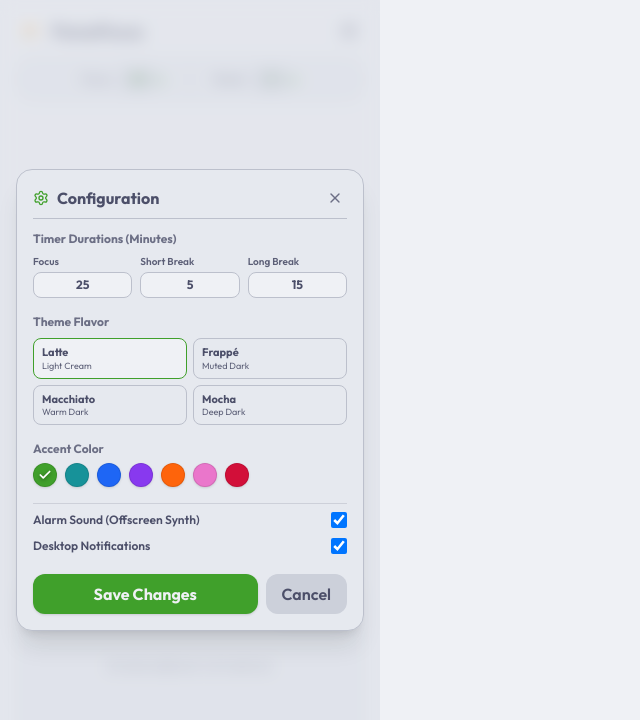
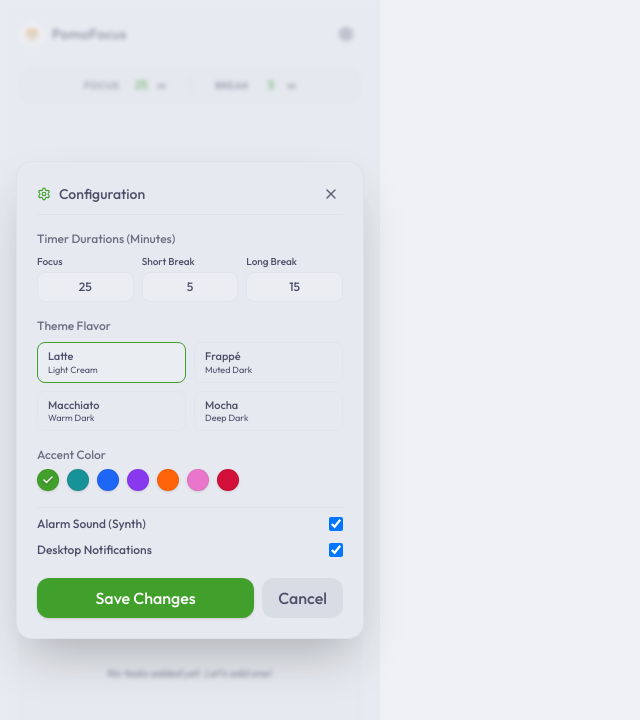
Before and after one commit to Zankcry/PomoTan, a React (Vite) app: page / in a window 1280 px wide. Both pictures are taken after a click on the button 349 px from the left and 31 px from the top of the page. Shown: the top 720 px of the page, without its empty margins (0-640 px from the left). Built offline with nearby package versions, Linux system fonts and the light colour scheme.

Commit message:
style(ui): refactor timer interface to a modern, minimalist design

```diff
--- a/src/App.tsx
+++ b/src/App.tsx
@@ -410,32 +410,32 @@ export default function App() {
 
   return (
     <div
-      className={`w-full min-h-screen ${themeFlavor} bg-base text-text flex flex-col p-4 select-none relative transition-colors duration-300`}
+      className={`w-full min-h-screen ${themeFlavor} bg-base text-text flex flex-col p-5 select-none relative transition-colors duration-300`}
       style={themeAccentStyle}
     >
       {/* Header */}
-      <header className="flex justify-between items-center mb-3">
+      <header className="flex justify-between items-center mb-5">
         <div className="flex items-center gap-2">
           <img
             src="icons/icon128.png"
             alt="PomoFocus Logo"
-            className="w-7 h-7 rounded-full shadow-sm object-cover"
+            className="w-6 h-6 rounded-full opacity-90 object-cover"
           />
-          <h1 className="font-bold text-[18px] tracking-tight text-text">PomoFocus</h1>
+          <h1 className="font-medium text-sm tracking-wide text-text/90">PomoFocus</h1>
         </div>
         <button
           onClick={openSettings}
-          className="p-1.5 rounded-full hover:bg-surface0 text-subtext0 hover:text-text transition-colors duration-200"
+          className="p-1.5 rounded-full hover:bg-surface0/50 text-subtext1 hover:text-text transition-colors duration-200"
         >
-          <SettingsIcon className="w-[18px] h-[18px]" />
+          <SettingsIcon className="w-[16px] h-[16px]" />
         </button>
       </header>
 
       {/* Dynamic Duration Customization (In One Line, Input Only) */}
-      <div className="bg-mantle rounded-2xl p-2.5 mb-4 border border-surface0 flex gap-6 text-xs font-semibold text-subtext0 items-center justify-center">
+      <div className="bg-mantle/40 rounded-xl px-4 py-2 mb-6 border border-surface0/30 flex gap-6 text-xs font-medium text-subtext1 items-center justify-center">
         <div className="flex items-center gap-2">
-          <span className="text-[11px] font-bold">Focus:</span>
-          <div className="flex items-center gap-0.5">
+          <span className="text-[10px] uppercase tracking-wider text-subtext2">Focus</span>
+          <div className="flex items-center">
             <input
               type="number"
               min="1"
@@ -451,18 +451,18 @@ export default function App() {
                   handleDurationChange('pomoTime', 1);
                 }
               }}
-              className="w-8 bg-surface0 border border-surface1 rounded text-center text-accent font-extrabold text-[11px] focus:outline-none focus:border-accent p-0.5"
+              className="w-7 bg-transparent border-b border-transparent focus:border-accent text-center text-accent font-medium text-xs focus:outline-none transition-all p-0"
               style={{ MozAppearance: 'textfield' }}
             />
-            <span className="text-[10px] font-extrabold text-accent">m</span>
+            <span className="text-[10px] text-subtext2 ml-0.5">m</span>
           </div>
         </div>
 
-        <div className="w-[1px] bg-surface1 self-stretch"></div>
+        <div className="w-[1px] bg-surface1/40 self-stretch"></div>
 
         <div className="flex items-center gap-2">
-          <span className="text-[11px] font-bold">Break:</span>
-          <div className="flex items-center gap-0.5">
+          <span className="text-[10px] uppercase tracking-wider text-subtext2">Break</span>
+          <div className="flex items-center">
             <input
               type="number"
               min="1"
@@ -478,35 +478,35 @@ export default function App() {
                   handleDurationChange('shortBreakTime', 1);
                 }
               }}
-              className="w-8 bg-surface0 border border-surface1 rounded text-center text-accent font-extrabold text-[11px] focus:outline-none focus:border-accent p-0.5"
+              className="w-7 bg-transparent border-b border-transparent focus:border-accent text-center text-accent font-medium text-xs focus:outline-none transition-all p-0"
               style={{ MozAppearance: 'textfield' }}
             />
-            <span className="text-[10px] font-extrabold text-accent">m</span>
+            <span className="text-[10px] text-subtext2 ml-0.5">m</span>
           </div>
         </div>
       </div>
 
       {/* Main Timer Display */}
-      <div className="flex flex-col items-center justify-center mb-5 flex-grow">
-        <div className="relative w-52 h-52 flex items-center justify-center">
+      <div className="flex flex-col items-center justify-center mb-6 flex-grow">
+        <div className="relative w-48 h-48 flex items-center justify-center">
           {/* Circular Progress SVG */}
           <svg className="w-full h-full transform -rotate-90">
             {/* Background Circle */}
             <circle
-              cx="104"
-              cy="104"
+              cx="96"
+              cy="96"
               r={radius}
-              className="stroke-surface1"
-              strokeWidth="6"
+              className="stroke-surface0/60"
+              strokeWidth="2.5"
               fill="transparent"
             />
             {/* Foreground Ring */}
             <circle
-              cx="104"
-              cy="104"
+              cx="96"
+              cy="96"
               r={radius}
-              className="stroke-accent transition-all duration-300 ease-out filter"
-              strokeWidth="7"
+              className="stroke-accent transition-all duration-300 ease-out"
+              strokeWidth="3.5"
               strokeDasharray={circumference}
               strokeDashoffset={strokeDashoffset}
               strokeLinecap="round"
@@ -516,29 +516,29 @@ export default function App() {
 
           {/* Large Time Text */}
           <div className="absolute flex flex-col items-center justify-center">
-            <span className="text-[38px] font-bold tracking-tight text-text tabular-nums leading-none">
+            <span className="text-[34px] font-light tracking-tight text-text/95 tabular-nums leading-none">
               {formatTime(timeLeft)}
             </span>
-            <span className="text-[10px] font-medium tracking-widest text-subtext0 uppercase mt-1">
+            <span className="text-[9px] font-medium tracking-[0.2em] text-subtext1 uppercase mt-2">
               {state.sessionType === 'pomo' ? 'Focusing' : 'Break Time'}
             </span>
           </div>
         </div>
 
         {/* Action Buttons */}
-        <div className="flex items-center gap-3 mt-4 w-full px-4">
+        <div className="flex items-center gap-3 mt-6 w-full px-6">
           <button
             onClick={toggleTimer}
-            className="flex-1 py-2.5 rounded-full bg-accent hover:bg-accent-hover text-base font-bold flex items-center justify-center gap-2 shadow-sm shadow-accent-glow active:scale-[0.98] transition-all duration-200"
+            className="flex-1 py-2 rounded-xl bg-accent/10 hover:bg-accent/15 text-accent font-medium text-xs flex items-center justify-center gap-1.5 active:scale-[0.98] transition-all duration-200"
           >
             {state.isRunning ? (
               <>
-                <Pause className="w-4 h-4 fill-current" />
+                <Pause className="w-3.5 h-3.5 fill-current" />
                 Pause
               </>
             ) : (
               <>
-                <Play className="w-4 h-4 fill-current" />
+                <Play className="w-3.5 h-3.5 fill-current" />
                 Start
               </>
             )}
@@ -546,7 +546,7 @@ export default function App() {
 
           <button
             onClick={skipTimer}
-            className="px-6 py-2.5 rounded-full bg-surface0 hover:bg-surface1 text-text font-semibold active:scale-[0.98] transition-all duration-200"
+            className="px-5 py-2 rounded-xl hover:bg-surface0/30 text-subtext1 hover:text-text font-medium text-xs active:scale-[0.98] transition-all duration-200"
           >
             Skip
           </button>
@@ -554,16 +554,16 @@ export default function App() {
       </div>
 
       {/* Tasks List */}
-      <div className="bg-mantle rounded-2xl p-3 flex-grow flex flex-col border border-surface0 max-h-[200px] overflow-hidden">
-        <div className="flex justify-between items-center mb-2 pb-1 border-b border-surface1">
-          <h2 className="font-bold text-sm text-text">Today's Tasks</h2>
+      <div className="bg-mantle/30 rounded-2xl p-4 flex-grow flex flex-col border border-surface0/30 max-h-[190px] overflow-hidden">
+        <div className="flex justify-between items-center mb-3 pb-1.5 border-b border-surface1/20">
+          <h2 className="font-medium text-xs text-subtext0">Today's Tasks</h2>
 
           {!isAddingTask && (
             <button
               onClick={() => setIsAddingTask(true)}
-              className="flex items-center gap-1 text-[11px] font-bold px-2 py-1 rounded-full bg-surface0 text-accent hover:bg-surface1 transition-all duration-200"
+              className="flex items-center gap-0.5 text-[10px] font-medium text-accent hover:opacity-80 transition-all duration-200"
             >
-              <Plus className="w-3 h-3" />
+              <Plus className="w-3.5 h-3.5" />
               Add task
             </button>
           )}
@@ -571,26 +571,26 @@ export default function App() {
 
         {/* Task Form inline */}
         {isAddingTask && (
-          <form onSubmit={handleAddTask} className="flex gap-2 mb-2 items-center">
+          <form onSubmit={handleAddTask} className="flex gap-2 mb-2 items-center animate-in fade-in slide-in-from-top-1 duration-200">
             <input
               type="text"
               placeholder="What are you working on?"
               value={newTaskText}
               onChange={(e) => setNewTaskText(e.target.value)}
-              className="flex-grow text-xs px-2.5 py-1.5 rounded-lg bg-base text-text placeholder-subtext1 border border-surface1 focus:outline-none focus:border-accent"
+              className="flex-grow text-xs px-2.5 py-1.5 rounded-lg bg-base/50 text-text placeholder-subtext2 border border-surface1/20 focus:outline-none focus:border-accent"
               autoFocus
             />
             <div className="flex gap-1">
               <button
                 type="submit"
-                className="p-1.5 rounded-lg bg-accent text-base hover:opacity-90"
+                className="p-1.5 rounded-lg bg-accent/20 text-accent hover:bg-accent/30"
               >
                 <Check className="w-3.5 h-3.5" />
               </button>
               <button
                 type="button"
                 onClick={() => setIsAddingTask(false)}
-                className="p-1.5 rounded-lg bg-surface1 text-text hover:bg-surface2"
+                className="p-1.5 rounded-lg bg-surface1/20 text-subtext1 hover:bg-surface2/20"
               >
                 <X className="w-3.5 h-3.5" />
               </button>
@@ -601,34 +601,34 @@ export default function App() {
         {/* Tasks List container */}
         <div className="overflow-y-auto flex-grow text-xs space-y-1.5 pr-0.5">
           {tasks.length === 0 ? (
-            <div className="text-center text-subtext1 py-6 italic text-[11px]">
+            <div className="text-center text-subtext2 py-6 italic text-[11px]">
               No tasks added yet. Let's add one!
             </div>
           ) : (
             tasks.map((task, index) => (
               <div
                 key={task.id}
-                className="group flex items-center justify-between p-2 rounded-xl bg-base border border-surface0 hover:border-surface2 transition-all duration-200"
+                className="group flex items-center justify-between p-2 rounded-xl bg-surface0/20 border border-transparent hover:border-surface1/25 hover:bg-surface0/35 transition-all duration-200"
               >
                 <div
                   onClick={() => toggleTask(task.id)}
-                  className="flex items-center gap-2 cursor-pointer flex-grow min-w-0"
+                  className="flex items-center gap-2.5 cursor-pointer flex-grow min-w-0"
                 >
-                  <span className="text-subtext1 font-bold">{index + 1}.</span>
-                  <button className="text-accent flex-shrink-0 transition-transform duration-200 hover:scale-110">
+                  <span className="text-subtext2 font-medium">{index + 1}.</span>
+                  <button className="text-accent flex-shrink-0 transition-transform duration-200 hover:scale-105">
                     {task.completed ? (
-                      <CheckSquare className="w-4 h-4 fill-accent/10" />
+                      <CheckSquare className="w-3.5 h-3.5 fill-accent/10" />
                     ) : (
-                      <Square className="w-4 h-4" />
+                      <Square className="w-3.5 h-3.5" />
                     )}
                   </button>
-                  <span className={`truncate ${task.completed ? 'line-through text-subtext1' : 'text-text font-medium'}`}>
+                  <span className={`truncate ${task.completed ? 'line-through text-subtext2 font-light' : 'text-text font-medium'}`}>
                     {task.text}
                   </span>
                 </div>
                 <button
                   onClick={() => deleteTask(task.id)}
-                  className="opacity-0 group-hover:opacity-100 p-1 rounded-md text-red hover:bg-surface0 hover:text-red transition-all duration-200 flex-shrink-0"
+                  className="opacity-0 group-hover:opacity-100 p-1 rounded-md text-red hover:bg-red/10 hover:text-red transition-all duration-200 flex-shrink-0"
                 >
                   <Trash2 className="w-3.5 h-3.5" />
                 </button>
@@ -639,7 +639,7 @@ export default function App() {
 
         {/* Completed footer */}
         {tasks.length > 0 && (
-          <div className="text-center text-[10px] font-bold text-subtext1 mt-2 pt-1.5 border-t border-surface1/60">
+          <div className="text-center text-[9px] font-medium text-subtext2 mt-2 pt-2 border-t border-surface1/10">
             Today: {tasks.filter(t => t.completed).length} of {tasks.length} Completed
           </div>
         )}
@@ -647,18 +647,18 @@ export default function App() {
 
       {/* Settings Modal */}
       {isSettingsOpen && (
-        <div className="absolute inset-0 bg-crust/60 backdrop-blur-sm z-50 flex items-center justify-center p-4">
-          <div className="bg-mantle border border-surface1 rounded-2xl w-full max-h-[90%] overflow-y-auto flex flex-col p-4 shadow-xl animate-in fade-in zoom-in-95 duration-200">
+        <div className="absolute inset-0 bg-crust/40 backdrop-blur-[2px] z-50 flex items-center justify-center p-4">
+          <div className="bg-mantle border border-surface1/20 rounded-2xl w-full max-h-[90%] overflow-y-auto flex flex-col p-5 shadow-2xl animate-in fade-in zoom-in-95 duration-200">
 
             {/* Modal Header */}
-            <div className="flex justify-between items-center mb-3 pb-2 border-b border-surface1">
-              <h3 className="font-bold text-base text-text flex items-center gap-2">
-                <SettingsIcon className="w-4 h-4 text-accent" />
+            <div className="flex justify-between items-center mb-4 pb-2 border-b border-surface1/20">
+              <h3 className="font-medium text-sm text-text flex items-center gap-2">
+                <SettingsIcon className="w-3.5 h-3.5 text-accent" />
                 Configuration
               </h3>
               <button
                 onClick={() => setIsSettingsOpen(false)}
-                className="p-1 rounded-md text-subtext0 hover:bg-surface0 hover:text-text"
+                className="p-1 rounded-md text-subtext1 hover:bg-surface0/50 hover:text-text"
               >
                 <X className="w-4 h-4" />
               </button>
@@ -669,39 +669,39 @@ export default function App() {
 
               {/* Duration Settings */}
               <div>
-                <h4 className="font-bold text-subtext0 mb-2">Timer Durations (Minutes)</h4>
+                <h4 className="font-medium text-subtext0 mb-2">Timer Durations (Minutes)</h4>
                 <div className="grid grid-cols-3 gap-2">
                   <div>
-                    <label className="block text-[10px] text-subtext1 mb-1 font-semibold">Focus</label>
+                    <label className="block text-[10px] text-subtext2 mb-1 font-medium">Focus</label>
                     <input
                       type="number"
                       min="1"
                       max="120"
                       value={formPomo}
                       onChange={(e) => setFormPomo(parseInt(e.target.value) || 25)}
-                      className="w-full bg-base border border-surface1 rounded-lg px-2 py-1 focus:outline-none focus:border-accent text-center text-text font-bold"
+                      className="w-full bg-base/50 border border-surface1/20 rounded-lg px-2 py-1.5 focus:outline-none focus:border-accent text-center text-text font-medium"
                     />
                   </div>
                   <div>
-                    <label className="block text-[10px] text-subtext1 mb-1 font-semibold">Short Break</label>
+                    <label className="block text-[10px] text-subtext2 mb-1 font-medium">Short Break</label>
                     <input
                       type="number"
                       min="1"
                       max="60"
                       value={formShort}
                       onChange={(e) => setFormShort(parseInt(e.target.value) || 5)}
-                      className="w-full bg-base border border-surface1 rounded-lg px-2 py-1 focus:outline-none focus:border-accent text-center text-text font-bold"
+                      className="w-full bg-base/50 border border-surface1/20 rounded-lg px-2 py-1.5 focus:outline-none focus:border-accent text-center text-text font-medium"
                     />
                   </div>
                   <div>
-                    <label className="block text-[10px] text-subtext1 mb-1 font-semibold">Long Break</label>
+                    <label className="block text-[10px] text-subtext2 mb-1 font-medium">Long Break</label>
                     <input
                       type="number"
                       min="1"
                       max="60"
                       value={formLong}
                       onChange={(e) => setFormLong(parseInt(e.target.value) || 15)}
-                      className="w-full bg-base border border-surface1 rounded-lg px-2 py-1 focus:outline-none focus:border-accent text-center text-text font-bold"
+                      className="w-full bg-base/50 border border-surface1/20 rounded-lg px-2 py-1.5 focus:outline-none focus:border-accent text-center text-text font-medium"
                     />
                   </div>
                 </div>
@@ -709,17 +709,17 @@ export default function App() {
 
               {/* Theme Settings (Catppuccin Flavor) */}
               <div>
-                <h4 className="font-bold text-subtext0 mb-2">Theme Flavor</h4>
-                <div className="grid grid-cols-2 gap-1.5">
+                <h4 className="font-medium text-subtext0 mb-2">Theme Flavor</h4>
+                <div className="grid grid-cols-2 gap-2">
                   {FLAVORS.map(flavor => (
                     <button
                       key={flavor.id}
                       type="button"
                       onClick={() => setThemeFlavor(flavor.id)}
-                      className={`py-1.5 px-2 rounded-lg border text-left flex flex-col justify-center transition-all ${themeFlavor === flavor.id ? 'border-accent bg-base' : 'border-surface1 hover:bg-surface0'}`}
+                      className={`py-1.5 px-2.5 rounded-lg border text-left flex flex-col justify-center transition-all ${themeFlavor === flavor.id ? 'border-accent bg-base/50' : 'border-surface1/10 hover:bg-surface0/30'}`}
                     >
-                      <span className="font-bold text-[11px]">{flavor.name}</span>
-                      <span className="text-[9px] text-subtext1">{flavor.desc}</span>
+                      <span className="font-medium text-[11px]">{flavor.name}</span>
+                      <span className="text-[9px] text-subtext2">{flavor.desc}</span>
                     </button>
                   ))}
                 </div>
@@ -727,7 +727,7 @@ export default function App() {
 
               {/* Accent Color picker */}
               <div>
-                <h4 className="font-bold text-subtext0 mb-1.5">Accent Color</h4>
+                <h4 className="font-medium text-subtext0 mb-1.5">Accent Color</h4>
                 <div className="flex gap-2 flex-wrap">
                   {ACCENTS.map(acc => (
                     <button
@@ -736,10 +736,10 @@ export default function App() {
                       onClick={() => setThemeAccent(acc.id)}
                       title={acc.name}
                       style={{ backgroundColor: acc.color }}
-                      className={`w-6 h-6 rounded-full relative transition-all duration-200 hover:scale-110 shadow-sm border border-black/10 flex items-center justify-center`}
+                      className={`w-5.5 h-5.5 rounded-full relative transition-all duration-200 hover:scale-110 shadow-sm border border-black/5 flex items-center justify-center`}
                     >
                       {themeAccent === acc.id && (
-                        <Check className="w-3.5 h-3.5 text-white drop-shadow-[0_1px_2px_rgba(0,0,0,0.5)] font-bold stroke-[3]" />
+                        <Check className="w-3 h-3 text-white drop-shadow-[0_1px_1px_rgba(0,0,0,0.3)] font-bold stroke-[3]" />
                       )}
                     </button>
                   ))}
@@ -747,24 +747,24 @@ export default function App() {
               </div>
 
               {/* Sound and Notification Toggles */}
-              <div className="space-y-2.5 pt-2 border-t border-surface1/60">
+              <div className="space-y-2.5 pt-2 border-t border-surface1/20">
                 <label className="flex items-center justify-between cursor-pointer">
-                  <span className="font-semibold text-text">Alarm Sound (Offscreen Synth)</span>
+                  <span className="font-medium text-text">Alarm Sound (Synth)</span>
                   <input
                     type="checkbox"
                     checked={formSound}
                     onChange={(e) => setFormSound(e.target.checked)}
-                    className="w-4 h-4 rounded text-accent focus:ring-accent border-surface2 bg-base"
+                    className="w-3.5 h-3.5 rounded text-accent focus:ring-accent border-surface2/40 bg-base"
                   />
                 </label>
 
                 <label className="flex items-center justify-between cursor-pointer">
-                  <span className="font-semibold text-text">Desktop Notifications</span>
+                  <span className="font-medium text-text">Desktop Notifications</span>
                   <input
                     type="checkbox"
                     checked={formNotify}
                     onChange={(e) => setFormNotify(e.target.checked)}
-                    className="w-4 h-4 rounded text-accent focus:ring-accent border-surface2 bg-base"
+                    className="w-3.5 h-3.5 rounded text-accent focus:ring-accent border-surface2/40 bg-base"
                   />
                 </label>
               </div>
@@ -775,13 +775,13 @@ export default function App() {
             <div className="flex gap-2 mt-5">
               <button
                 onClick={saveSettings}
-                className="flex-1 py-2 rounded-xl bg-accent text-base font-bold shadow-sm active:scale-[0.98] transition-all hover:bg-accent-hover"
+                className="flex-1 py-2 rounded-xl bg-accent text-white font-medium shadow-sm active:scale-[0.98] transition-all hover:opacity-90"
               >
                 Save Changes
               </button>
               <button
                 onClick={() => setIsSettingsOpen(false)}
-                className="px-4 py-2 rounded-xl bg-surface0 hover:bg-surface1 text-text font-semibold active:scale-[0.98] transition-all"
+                className="px-4 py-2 rounded-xl bg-surface0/50 hover:bg-surface1/50 text-text font-medium active:scale-[0.98] transition-all"
               >
                 Cancel
               </button>
```
